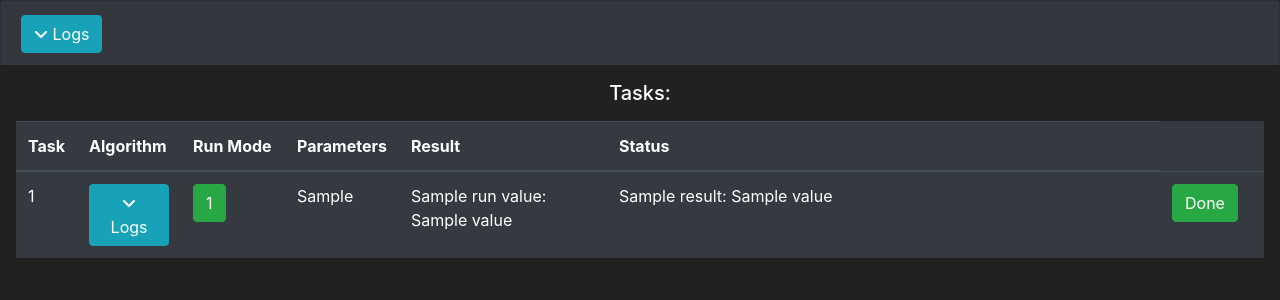
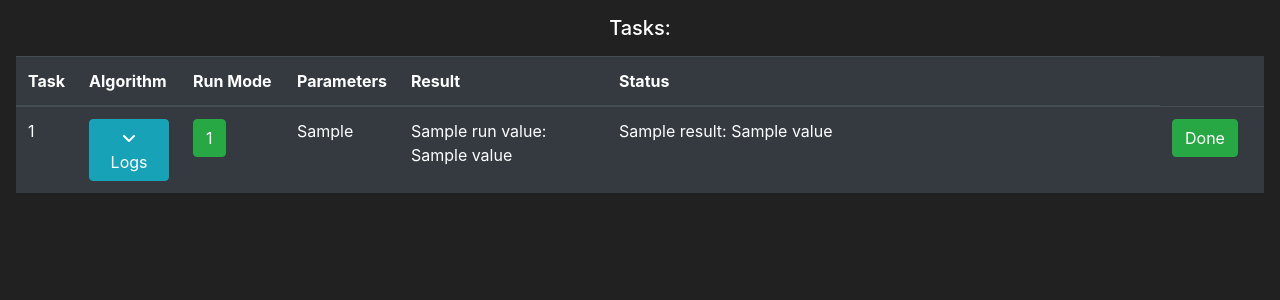
Before and after one commit to ogorodnikov/m1, a Flask app: template app/core-service/core/templates/tasks.html in a window 1280 px wide. Shown: the part 56-356 px from the top of the page. Run offline with Flask 2, Linux system fonts and the light colour scheme; the template is opened without the code that fills it: most values are stand-ins (such as "Sample title", 1, 10 or a date in 2020); parts of the project's set-up code (start-up, migrations or seed data) failed here and were passed over; some libraries are stand-ins or nearby versions.

Commit message:
tasks - adjust table collapse row for logs

```diff
--- a/app/core-service/core/templates/tasks.html
+++ b/app/core-service/core/templates/tasks.html
@@ -5,30 +5,6 @@
 {% endblock %}
 
 {% block content %}
-
-
-
-    <div class="accordion" id="accordionExample">
-        <div class="card bg-dark">
-            <div class="card-header" id="headingOne">
-                <h2 class="mb-0">
-                    <button type="button" class="btn btn-info" data-toggle="collapse" data-target="#collapseOne"><i class="fa fa-angle-down"></i> Logs</button>
-                </h2>
-            </div>
-            <div id="collapseOne" class="collapse" aria-labelledby="headingOne" data-parent="#accordionExample">
-                <div class="card-body">
-                    {{ logs[1] }}
-                </div>
-            </div>
-        </div>
-
-
-
-
-
-
-
-
 
 <div class="row justify-content-center m-3">
 
@@ -115,13 +91,10 @@
 
           </button>
         </td>
-
       </tr>
 
       <tr class="collapse" id="collapse-{{ task_id }}">
-
         <td></td>
-
         <td colspan=6>
           <div >
 
@@ -131,7 +104,6 @@
 
           </div>
         </td>
-
       </tr>
 
       {% endfor %}
```
